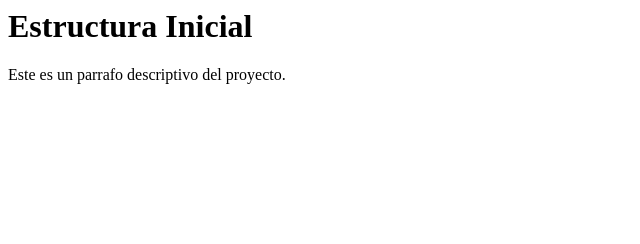
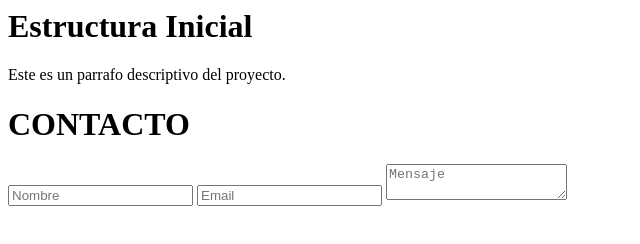
Before and after one commit to DamianP-bit/tp-git-pistan, a plain HTML site: page index.html in a window 1280 px wide. Shown: the whole page, without its empty margins (0-640 px from the left). Drawn offline with Linux system fonts and the light colour scheme.

Commit message:
Update index.html

```diff
--- a/index.html
+++ b/index.html
@@ -1,2 +1,8 @@
 <h1>Estructura Inicial</h1>
 <p>Este es un parrafo descriptivo del proyecto.</p>
+<h1>CONTACTO</h1>
+<form>
+    <input type="text" placeholder="Nombre">
+    <input type="email" placeholder="Email">
+    <textarea placeholder="Mensaje"></textarea>
+</form>
```
